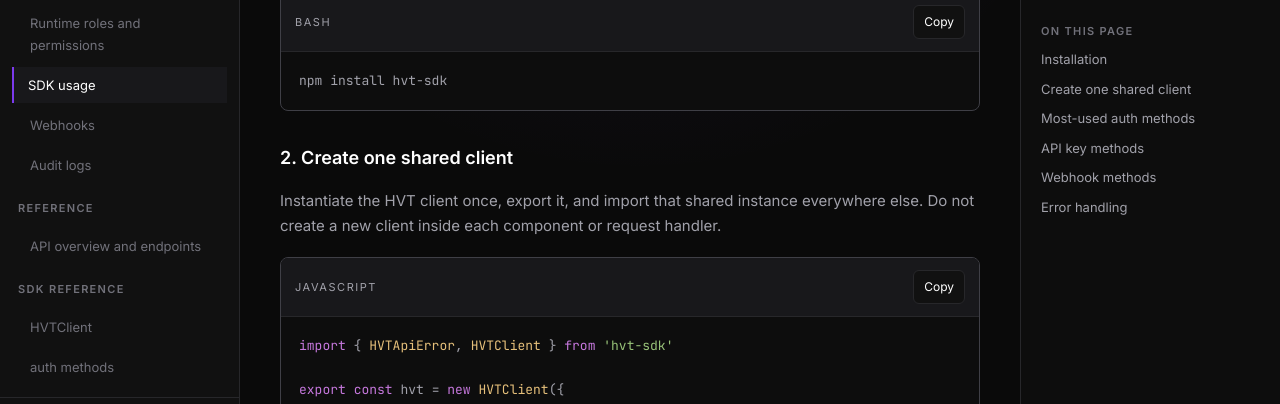
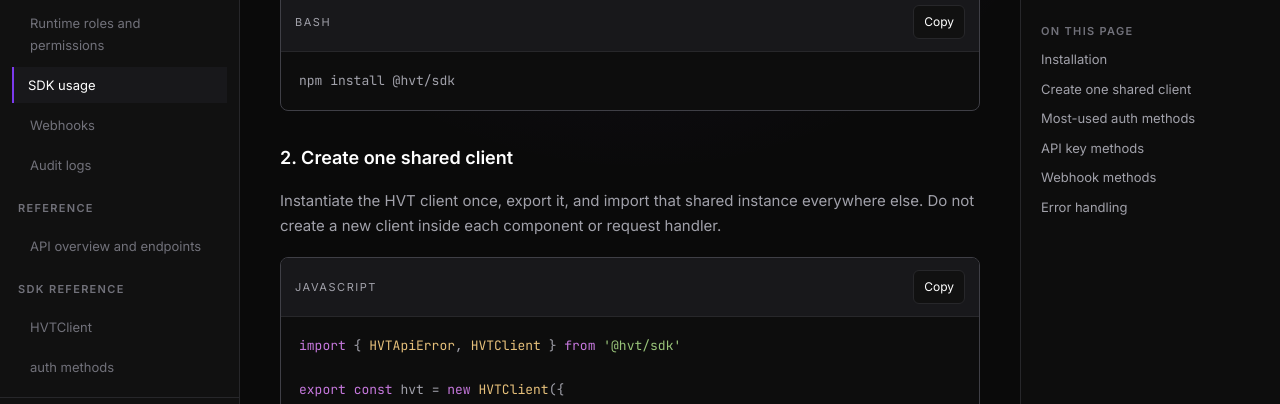
Before and after one commit to markodera/hvt-docs, a React (Vite) app: page /guides/sdk in a window 1280 px wide. Shown: the part 351-755 px from the top of the page. Built offline with nearby package versions, Linux system fonts and the light colour scheme; no server answers.

Commit message:
fix: update import paths from 'hvt-sdk' to '@hvt/sdk' across documentation pages

```diff
--- a/src/docsData.js
+++ b/src/docsData.js
@@ -66,7 +66,7 @@ export const PAGE_META = {
     ],
     sample: {
       label: 'Runtime client',
-      code: `import { HVTClient } from 'hvt-sdk'
+      code: `import { HVTClient } from '@hvt/sdk'
 
 const hvt = new HVTClient({
   baseUrl: 'https://hvts.app',
--- a/src/pages/QuickstartPage.jsx
+++ b/src/pages/QuickstartPage.jsx
@@ -2,9 +2,9 @@ import DocPage, { DocSection } from '../components/DocPage';
 import Callout from '../components/Callout';
 import CodeBlock from '../components/CodeBlock';
 
-const INSTALL_CODE = `npm install hvt-sdk`;
+const INSTALL_CODE = `npm install @hvt/sdk`;
 
-const INIT_CODE = `import { HVTClient } from 'hvt-sdk'
+const INIT_CODE = `import { HVTClient } from '@hvt/sdk'
 
 const hvt = new HVTClient({
   baseUrl: 'https://hvts.app',
--- a/src/pages/guides/SDKGuidePage.jsx
+++ b/src/pages/guides/SDKGuidePage.jsx
@@ -2,9 +2,9 @@ import DocPage, { DocSection } from '../../components/DocPage';
 import CodeBlock from '../../components/CodeBlock';
 import Callout from '../../components/Callout';
 
-const INSTALL = `npm install hvt-sdk`;
+const INSTALL = `npm install @hvt/sdk`;
 
-const INIT = `import { HVTApiError, HVTClient } from 'hvt-sdk'
+const INIT = `import { HVTApiError, HVTClient } from '@hvt/sdk'
 
 export const hvt = new HVTClient({
   baseUrl: import.meta.env.VITE_API_URL,
@@ -53,7 +53,7 @@ await hvt.organizations.updateWebhook(webhookId, {
 })
 await hvt.organizations.deleteWebhook(webhookId)`;
 
-const ERROR_HANDLING = `import { HVTApiError } from 'hvt-sdk'
+const ERROR_HANDLING = `import { HVTApiError } from '@hvt/sdk'
 
 try {
   await hvt.auth.runtimeLogin({
--- a/src/pages/sdk/SDKClientPage.jsx
+++ b/src/pages/sdk/SDKClientPage.jsx
@@ -1,7 +1,7 @@
 import DocPage, { DocSection } from '../../components/DocPage';
 import CodeBlock from '../../components/CodeBlock';
 
-const CLIENT = `import { HVTClient } from 'hvt-sdk'
+const CLIENT = `import { HVTClient } from '@hvt/sdk'
 
 const client = new HVTClient({
   baseUrl: 'https://hvts.app',
```
